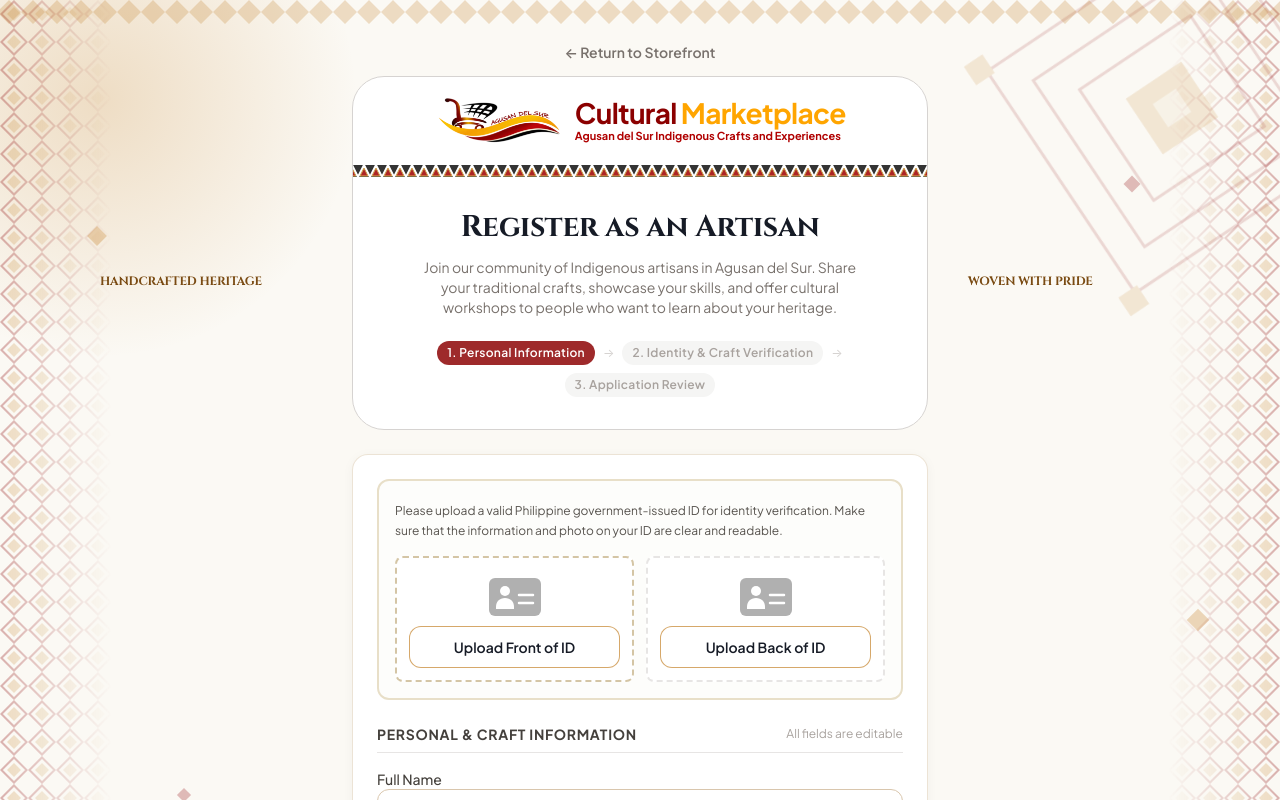
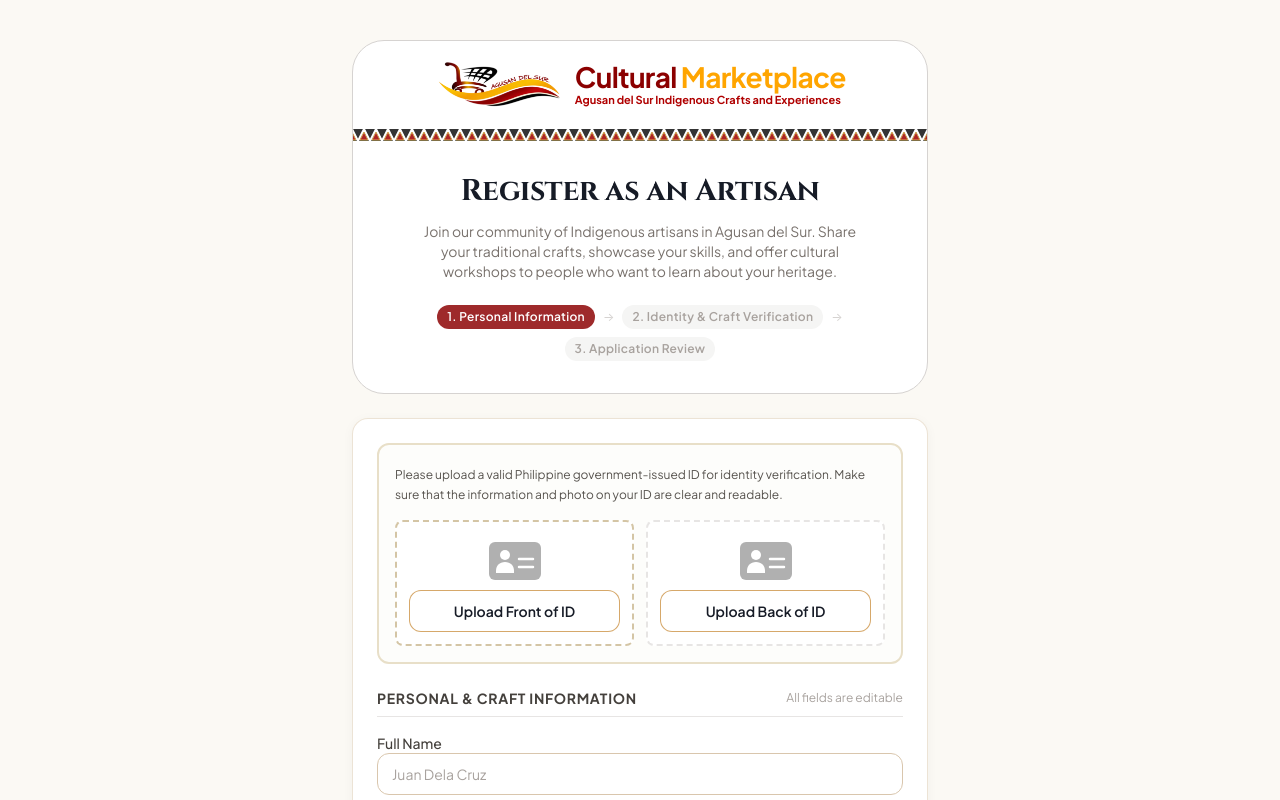
Before and after one commit to lluuiissz/culturalmarketplace, a Next.js app in the folder web/: page /auth/register-artisan in a window 1280 px wide. Shown: the top 800 px of the page. Built offline with nearby package versions, Linux system fonts and the light colour scheme.

Commit message:
Registration-Artisan page Background updates

```diff
--- a/web/src/app/auth/register-artisan/page.tsx
+++ b/web/src/app/auth/register-artisan/page.tsx
@@ -3,7 +3,6 @@
 import { useRef, useState, useEffect } from 'react';
 import Link from 'next/link';
 import { compressImage, fileToDataUrl, dataUrlToFile } from '@/lib/imageCompress';
-import AuthShell from '@/components/AuthShell';
 import ArtisanHeader from '@/components/ArtisanHeader';
 import {
   UserRound,
@@ -548,8 +547,8 @@ export default function ArtisanRegisterPage() {
 
   if (done) {
     return (
-      <AuthShell width="md" centered>
-  <div className="card p-8 text-center">
+      <main className="flex min-h-screen items-center justify-center bg-canvas px-4 py-10">
+  <div className="card w-full max-w-md p-8 text-center">
     <div className="text-4xl">🧵</div>
     <h1 className="mt-3 font-serif text-2xl font-bold text-brand-900">Application received</h1>
     <p className="mt-2 text-sm text-stone-600">
@@ -560,14 +559,16 @@ export default function ArtisanRegisterPage() {
     </p>
     <Link href="/" className="btn-primary mt-6 inline-block">Back to home</Link>
   </div>
-</AuthShell>    );
+</main>
+);
   }
 
   const inputClass = 'input w-full';
   const labelClass = 'block text-sm font-medium text-stone-700 mt-4';
 
       return (
-    <AuthShell>
+    <main className="min-h-screen bg-canvas px-4 py-10">
+  <div className="mx-auto w-full max-w-xl">
     <ArtisanHeader step={step} />
 
 
@@ -1228,6 +1229,7 @@ Make sure that the information and photo on your ID are clear and readable.
           </div>
         </form>
       )}
-        </AuthShell>
+          </div>
+</main>
   );
 }
--- a/web/src/components/ArtisanHeader.tsx
+++ b/web/src/components/ArtisanHeader.tsx
@@ -1,26 +1,17 @@
-
 import Link from 'next/link';
 import WeaveDivider from '@/components/WeaveDivider';
 
 type Step = 'details' | 'verify' | 'done';
 
+/**
+ * Top section of the artisan registration page, styled like the login card:
+ * logo + brand name row, full-width weave band, then heading, description
+ * and the progress steps.
+ */
 export default function ArtisanHeader({ step }: { step: Step }) {
   return (
-    <>
-      {/* Return to Storefront */}
-      <div className="mb-3 text-center">
-        <Link
-          href="/"
-          className="text-xs font-semibold text-stone-500 transition hover:text-charcoal-900 sm:text-sm"
-        >
-          ← Return to Storefront
-        </Link>
-      </div>
-
-      {/* Artisan Registration Header Card */}
-      <div className="w-full overflow-hidden rounded-[2rem] border border-stone-300 bg-white">
-
-        {/* Logo and Brand Name - Same as Login Page */}
+    <div className="overflow-hidden rounded-[2rem] border border-stone-300 bg-white">
+      {/* Logo and Brand Name (links back to the storefront) */}
       <Link
         href="/"
         aria-label="Cultural Marketplace — home"
@@ -33,10 +24,10 @@ export default function ArtisanHeader({ step }: { step: Step }) {
         />
 
         <div className="flex min-w-0 flex-col leading-tight">
-            <h1 className="text-xl font-extrabold tracking-tight sm:text-[28px]">
+          <p className="text-xl font-extrabold tracking-tight sm:text-[28px]">
             <span className="text-[#8B0000]">Cultural</span>{' '}
             <span className="text-[#FFA500]">Marketplace</span>
-            </h1>
+          </p>
 
           <p className="mt-0.5 text-[10px] font-bold text-[#B00000] sm:text-[11px]">
             Agusan del Sur Indigenous Crafts and Experiences
@@ -44,24 +35,20 @@ export default function ArtisanHeader({ step }: { step: Step }) {
         </div>
       </Link>
 
-        {/* Full-width Weave Divider - Same as Login Page */}
+      {/* Full-width weave band under the header */}
       <WeaveDivider pattern="kalinga" />
 
-        {/* Artisan Registration Header Body */}
-        <div className="px-5 pb-7 pt-6 sm:px-9 sm:pb-8 sm:pt-8">
-
-          {/* Page Heading */}
-          <div className="text-center">
+      {/* Body */}
+      <div className="px-5 pb-7 pt-6 text-center sm:px-9 sm:pb-8 sm:pt-8">
         <h1 className="font-sculpted text-2xl font-bold text-charcoal-900 sm:text-3xl">
           Register as an Artisan
         </h1>
 
-            <p className="mx-auto mt-3 max-w-md text-xs leading-relaxed text-stone-500 sm:text-sm">
+        <p className="mx-auto mt-3 max-w-md font-sans text-xs leading-relaxed text-stone-500 sm:text-sm">
           Join our community of Indigenous artisans in Agusan del Sur. Share
               your traditional crafts, showcase your skills, and offer cultural
               workshops to people who want to learn about your heritage.
               </p>
-          </div>
 
         {/* Progress Steps */}
         <div className="mt-6 flex flex-wrap items-center justify-center gap-2 text-xs">
@@ -74,9 +61,7 @@ export default function ArtisanHeader({ step }: { step: Step }) {
           >
             1. Personal Information
           </span>
-
           <span className="text-stone-300">→</span>
-
           <span
             className={`badge ${
               step === 'verify'
@@ -86,9 +71,7 @@ export default function ArtisanHeader({ step }: { step: Step }) {
           >
             2. Identity &amp; Craft Verification
           </span>
-
           <span className="text-stone-300">→</span>
-
           <span
             className={`badge ${
               step === 'done'
@@ -101,6 +84,5 @@ export default function ArtisanHeader({ step }: { step: Step }) {
         </div>
       </div>
     </div>
-    </>
   );
 }
--- a/web/src/components/AuthShell.tsx
+++ /dev/null
@@ -1,39 +0,0 @@
-import type { ReactNode } from 'react';
-import AuthBackdrop from '@/components/AuthBackdrop';
-import CraftShowcase from '@/components/CraftShowcase';
-
-/**
- * AuthShell
- * Page wrapper that adds the woven background and the craft columns
- * around any auth-style page. Put the page content inside it.
- *
- *   width="xl"  -> content column is max-w-xl (576px)  [default]
- *   width="md"  -> content column is max-w-md (448px)
- *   centered    -> vertically centers the content (good for short pages)
- */
-export default function AuthShell({
-  children,
-  width = 'xl',
-  centered = false,
-}: {
-  children: ReactNode;
-  width?: 'md' | 'xl';
-  centered?: boolean;
-}) {
-  const maxW = width === 'md' ? 'max-w-md' : 'max-w-xl';
-  const half = width === 'md' ? 224 : 288;
-
-  return (
-    <main
-      className={`relative min-h-screen overflow-hidden bg-canvas px-4 py-10 ${
-        centered ? 'flex items-center justify-center' : ''
-      }`}
-    >
-      <AuthBackdrop />
-      <CraftShowcase side="left" cardHalfWidth={half} />
-      <CraftShowcase side="right" cardHalfWidth={half} />
-
-      <div className={`relative mx-auto w-full ${maxW}`}>{children}</div>
-    </main>
-  );
-}
```
Lines whose indentation alone changed are shown as unchanged.
